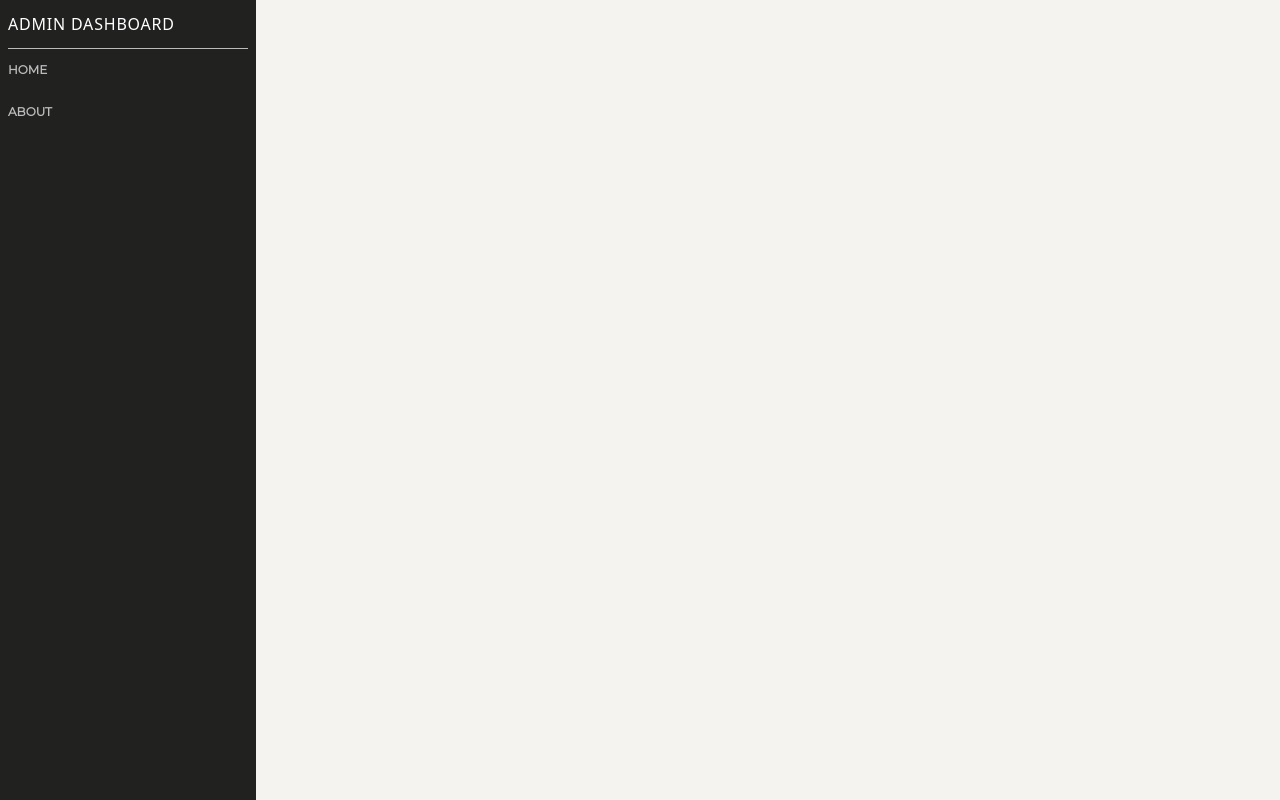
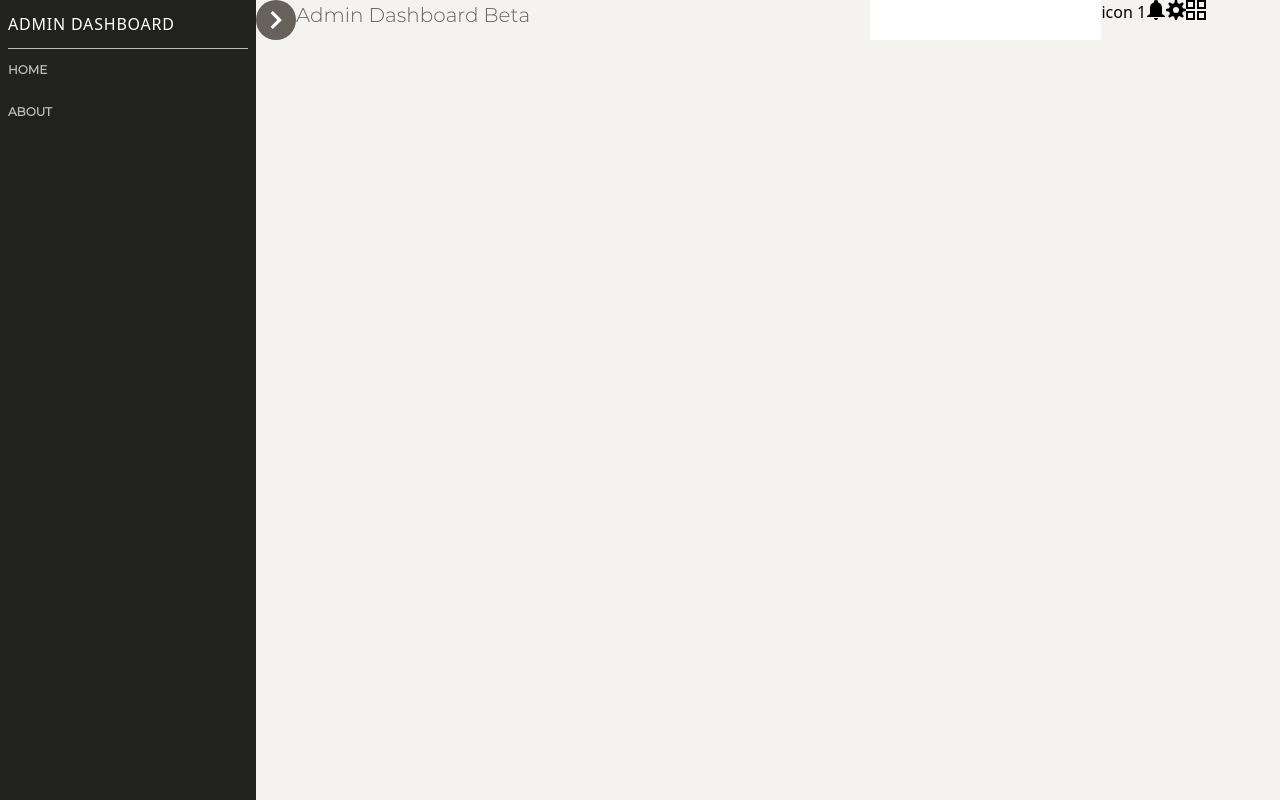
Before and after one commit to josedlca/admindashboard, a Vue app: page / in a window 1280 px wide. Built offline with nearby package versions, Linux system fonts and the light colour scheme.

Commit message:
arrow and brand done

```diff
--- a/src/views/Home.vue
+++ b/src/views/Home.vue
@@ -1,6 +1,42 @@
 <template>
-  <div class="home">
-    <h1>Hello world</h1>
+  <div class="w-full flex flex-col ml-64">
+	  <div class="w-full flex flex-row justify-between">
+			<div class="w-2/5 flex flex-row">
+				<div class=" w-10 h-10 bg-brown-primary flex justify-center items-center rounded-full hover:bg-brown-secondary cursor-pointer">
+					<svg class="w-8 fill-current text-white" xmlns="http://www.w3.org/2000/svg" viewBox="0 0 20 20">
+						<path d="M12.95 10.707l.707-.707L8 4.343 6.586 5.757 10.828 10l-4.242 4.243L8 15.657l4.95-4.95z"/>
+					</svg>
+					<svg class="w-8 fill-current text-white hidden" xmlns="http://www.w3.org/2000/svg" viewBox="0 0 20 20">
+						<path d="M7.05 9.293L6.343 10 12 15.657l1.414-1.414L9.172 10l4.242-4.243L12 4.343z"/>
+					</svg>
+				</div>
+				<a href="#" class=" mont-light text-brown-primary text-xl">Admin Dashboard Beta</a>
+			</div>
+			<div class=" w-2/5 flex flex-row">
+				<input type="text" aria-label="Search">
+				<ul class="flex flex-row">
+					<li>icon 1</li>
+					<li>
+						<svg class=" w-5" xmlns="http://www.w3.org/2000/svg" viewBox="0 0 20 20">
+							<title>Notifications icon</title>
+							<path d="M4 8a6 6 0 0 1 4.03-5.67 2 2 0 1 1 3.95 0A6 6 0 0 1 16 8v6l3 2v1H1v-1l3-2V8zm8 10a2 2 0 1 1-4 0h4z"/>
+						</svg>
+					</li>
+					<li>
+						<svg class="w-5" xmlns="http://www.w3.org/2000/svg" viewBox="0 0 20 20">
+							<title>Configuracion icon</title>
+							<path d="M3.94 6.5L2.22 3.64l1.42-1.42L6.5 3.94c.52-.3 1.1-.54 1.7-.7L9 0h2l.8 3.24c.6.16 1.18.4 1.7.7l2.86-1.72 1.42 1.42-1.72 2.86c.3.52.54 1.1.7 1.7L20 9v2l-3.24.8c-.16.6-.4 1.18-.7 1.7l1.72 2.86-1.42 1.42-2.86-1.72c-.52.3-1.1.54-1.7.7L11 20H9l-.8-3.24c-.6-.16-1.18-.4-1.7-.7l-2.86 1.72-1.42-1.42 1.72-2.86c-.3-.52-.54-1.1-.7-1.7L0 11V9l3.24-.8c.16-.6.4-1.18.7-1.7zM10 13a3 3 0 1 0 0-6 3 3 0 0 0 0 6z"/>
+						</svg>
+					</li>
+					<li>
+						<svg class="w-5" xmlns="http://www.w3.org/2000/svg" viewBox="0 0 20 20">
+							<title>layout icon</title>
+							<path d="M0 0h9v9H0V0zm2 2v5h5V2H2zm-2 9h9v9H0v-9zm2 2v5h5v-5H2zm9-13h9v9h-9V0zm2 2v5h5V2h-5zm-2 9h9v9h-9v-9zm2 2v5h5v-5h-5z"/>
+						</svg>
+					</li>
+				</ul>
+			</div>
+	  </div>
   </div>
 </template>
 
@@ -9,7 +45,5 @@
 
 export default {
   name: 'home',
-  components: {
-  }
 }
 </script>
--- a/tailwind.config.js
+++ b/tailwind.config.js
@@ -4,7 +4,9 @@ module.exports = {
 		colors:{
 			'gray-primary':'#BCBCBC',
 			'dark-primary':'#212120',
-			'cream-primary':'#F4F3EF'
+			'cream-primary':'#F4F3EF',
+			'brown-primary':'#66615b',
+			'brown-secondary':'#403d39'
 		}
 	}
   },
```
